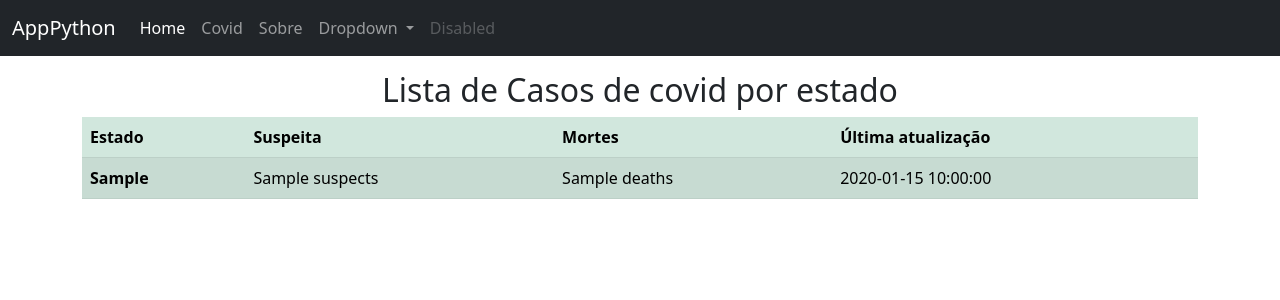
After one commit to RenatoCostaDev/flask-python-studies, a Flask app: template templates/covid.html in a window 1280 px wide. The commit adds this page. Shown: the top 300 px of the page. Run offline with Flask 3, Linux system fonts and the light colour scheme; the template is opened without the code that fills it: most values are stand-ins (such as "Sample title", 1, 10 or a date in 2020).

Commit message:
feat: template covid.html with data from API

```diff
--- a/app.py
+++ b/app.py
@@ -1,4 +1,5 @@
 from flask import Flask, render_template, request
+import urllib.request, json
 
 # frutas = ['Morango', 'Uva', 'Maçã', 'Laranja']
 frutas = []
@@ -32,4 +33,17 @@ def about():
       registros=registros
   )
 
+@app.route('/covid')
+def covid():
+  url = 'https://covid19-brazil-api.vercel.app/api/report/v1'
+  resposta = urllib.request.urlopen(url)
+  dados = resposta.read()
+  json_data = json.loads(dados)
+  dados_covid = json_data['data']
+
+  return render_template(
+     'covid.html',
+     dados_covid=dados_covid
+  )
+
 app.run(debug=True)
--- a/templates/base.html
+++ b/templates/base.html
@@ -22,6 +22,9 @@
         <ul class="navbar-nav me-auto mb-2 mb-lg-0">
           <li class="nav-item">
             <a class="nav-link active" aria-current="page" href="{{url_for('principal')}}">Home</a>
+          </li>
+          <li class="nav-item">
+            <a class="nav-link" href="{{url_for('covid')}}">Covid</a>
           </li>
           <li class="nav-item">
             <a class="nav-link" href="{{url_for('about')}}">Sobre</a>
--- /dev/null
+++ b/templates/covid.html
@@ -0,0 +1,24 @@
+{% extends 'base.html'%}
+{% block conteudo%}
+<h2 style="text-align: center;margin-top: 15px;margin-top: 15px;">Lista de Casos de covid por estado</h2>
+<table  class="table table-success table-striped">
+  <thead>
+    <tr>
+      <th scope="col">Estado</th>
+      <th scope="col">Suspeita</th>
+      <th scope="col">Mortes</th>
+      <th scope="col">Última atualização</th>
+    </tr>
+  </thead>
+  {% for dado in dados_covid %}
+    <tbody>
+      <tr>
+        <th scope="row">{{dado.uf}}</th>
+        <td>{{dado.suspects}}</td>
+        <td>{{dado.deaths}}</td>
+        <td>{{dado.datetime}}</td>
+      </tr>
+    </tbody>
+  {%endfor%}
+</table>
+{% endblock conteudo%}
```
Also changed, not shown: test.py (added, +16 -0 lines).
